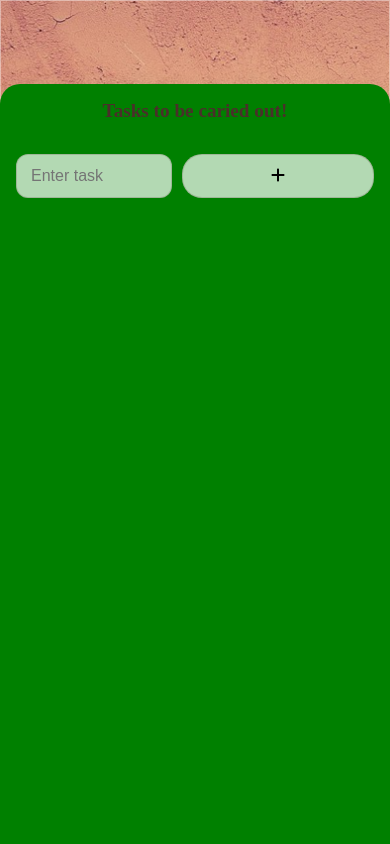
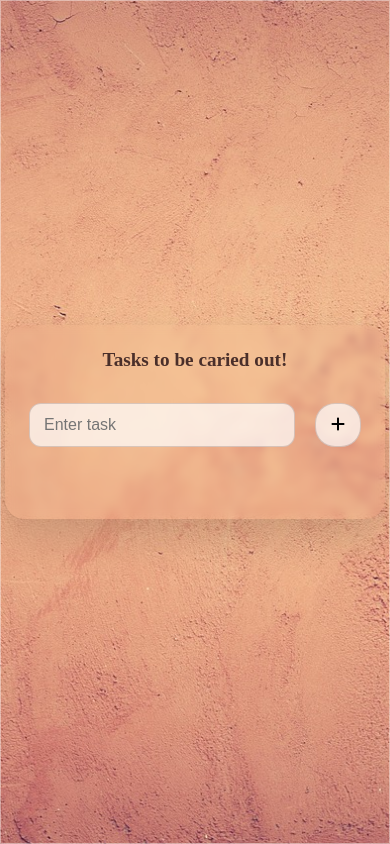
Before and after one commit to SIRBOLU/todo_app, a React (Create React App) app: page /todos in a window 390 px wide. Built offline with nearby package versions, Linux system fonts and the light colour scheme.

Commit message:
mobile responsiveness

```diff
--- a/src/components/todoWrapper.css
+++ b/src/components/todoWrapper.css
@@ -211,17 +211,25 @@ h1 {
   box-shadow: 0 10px 25px rgba(0, 0, 0, 0.15);
 }
 @media (max-width: 500px) {
-  .todoWrapper {
+  /* .todoWrapper {
     align-items: flex-end;
     padding: 0;
-  }
+  } */
 
   .todocover {
-    width: 100%;
-    height: 90vh;
-    border-radius: 20px 20px 0 0;
-    padding: 16px;
-    background-color: green;
+    max-height: 90vh; /* stays within screen */
+    width: 380px;
+
+    display: flex;
+    flex-direction: column;
+    box-shadow: inset 0 0 0 1px rgba(255, 255, 255, 0.4),
+      0 12px 30px rgba(0, 0, 0, 0.12), 0 4px 10px rgba(0, 0, 0, 0.08);
+    backdrop-filter: blur(4px);
+    padding: 24px;
+    border-radius: 20px;
+    color: #4a2f2a;
+
+    box-shadow: 0 18px 40px rgba(0, 0, 0, 0.15);
   }
 
   h1 {
@@ -233,11 +241,7 @@ h1 {
     flex-direction: column;
   }
 
-  .todo-btn {
+  /* .todo-btn {
     width: 100%;
-  }
-
-  .icon svg {
-    font-size: 1.1rem;
-  }
+  } */
 }
```
